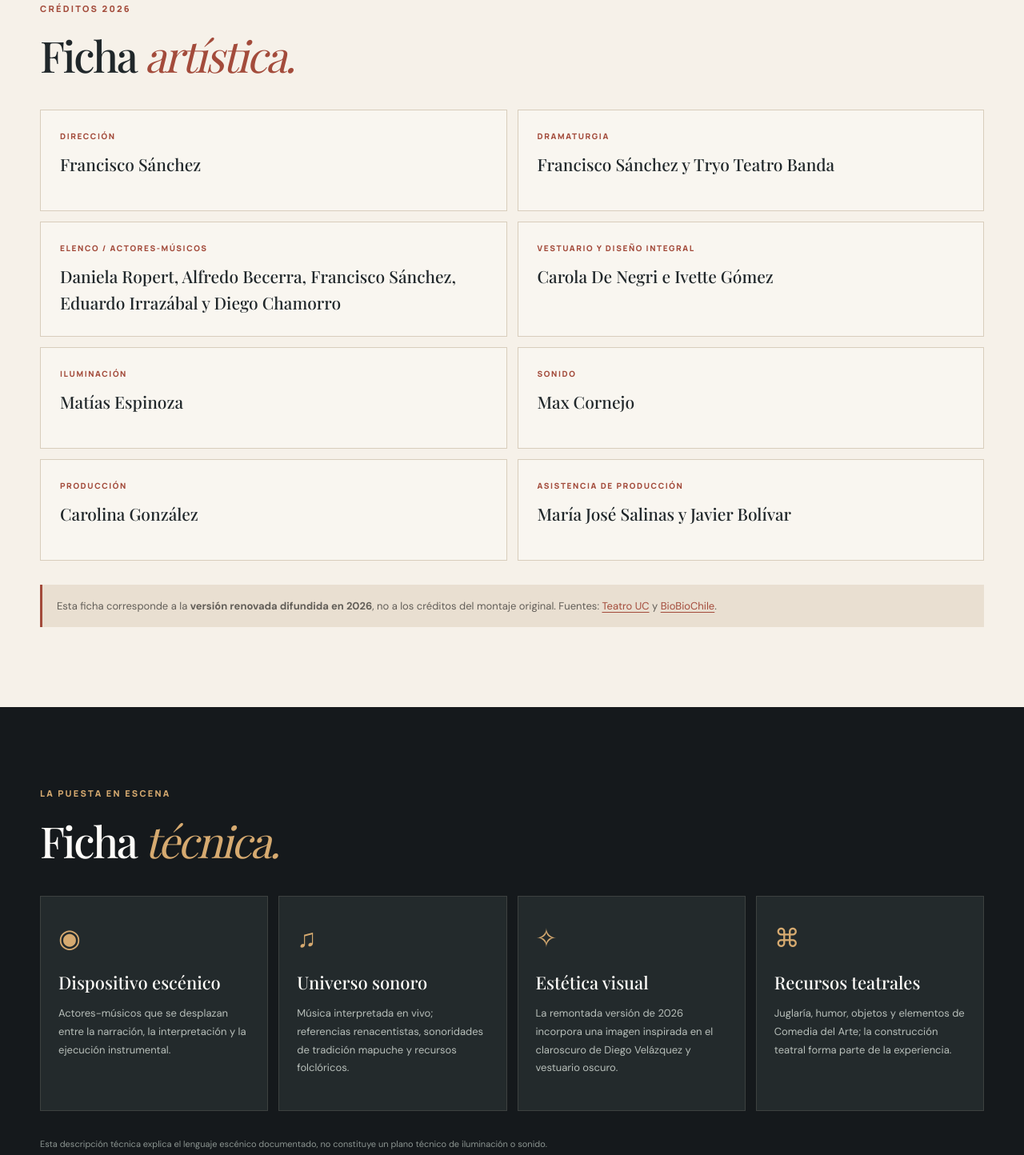
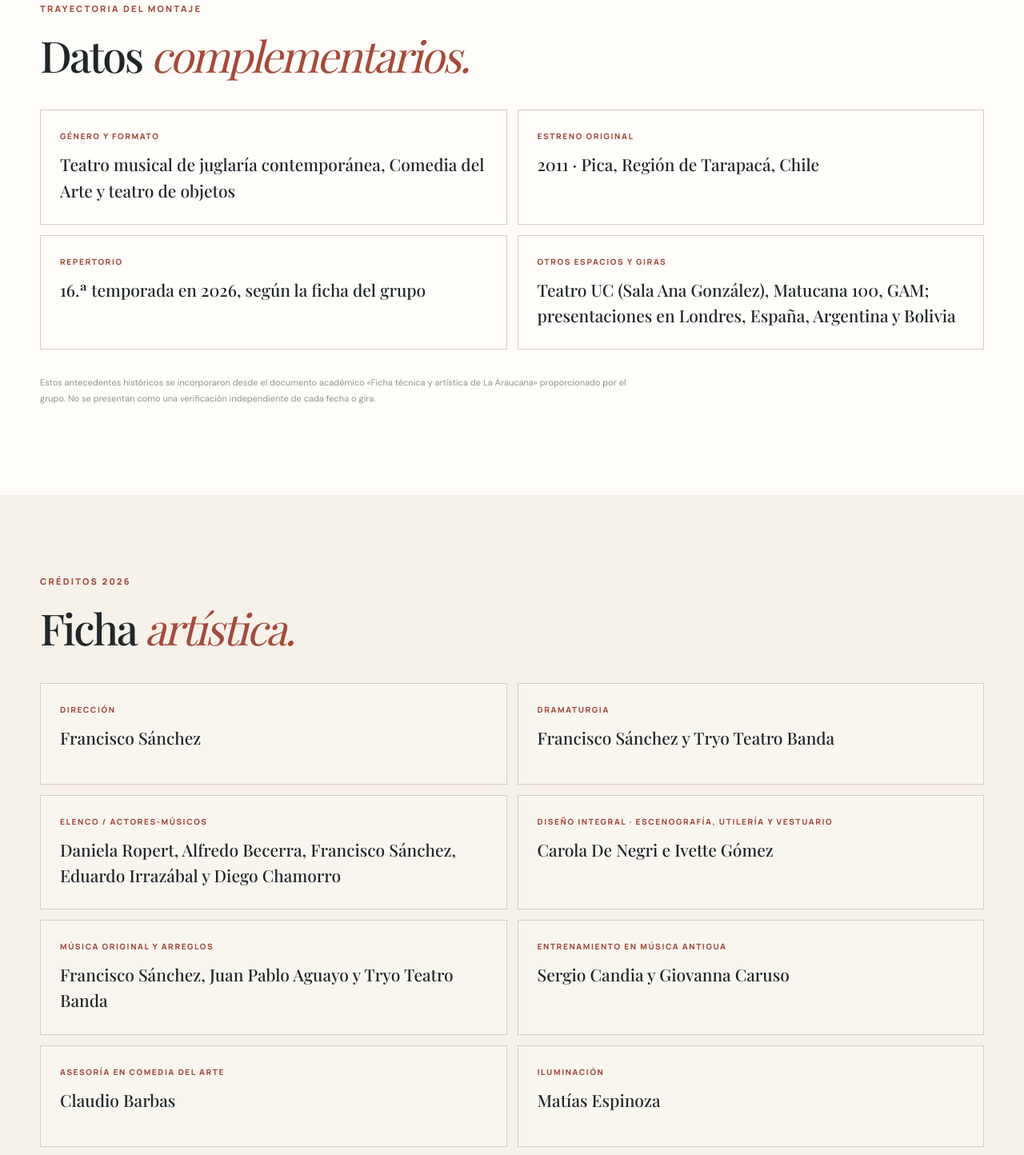
Before and after one commit to dincris12/laaraucanaobra, a plain HTML site: page ficha.html in a window 1280 px wide. Shown: the part 1214-2658 px from the top of the page at 80% size. Drawn offline with nearby package versions, Linux system fonts and the light colour scheme.

Commit message:
content: completar fichas técnicas con datos del documento del grupo

```diff
--- a/ficha.html
+++ b/ficha.html
@@ -24,17 +24,28 @@
   <main id="principal">
 <section class="page-banner"><div class="wrap"><div class="breadcrumb"><a href="index.html">Inicio</a><span>/</span> Ficha técnica</div><div class="kicker gold">02 · DETRÁS DEL TELÓN</div><h1 class="page-title">Ficha técnica <span class="accent-dot">&</span><br><em>ficha artística.</em></h1><p class="page-intro">Los nombres y oficios que hacen posible la puesta en escena de la versión renovada de 2026.</p></div></section>
 <section class="section section-light"><div class="wrap"><div class="section-head dark-head"><div><div class="kicker">INFORMACIÓN GENERAL</div><h2 class="display">Datos de <em>la función.</em></h2></div></div><div class="stats-grid"><div class="stat-card"><span>OBRA</span><strong>La Araucana</strong><small>Tryo Teatro Banda</small></div><div class="stat-card"><span>DURACIÓN</span><strong>75 min.</strong><small>Información de Teatro UC 2026</small></div><div class="stat-card"><span>RETROSPECTIVA</span><strong>11–14 nov.</strong><small>Temporada de 2026</small></div><div class="stat-card"><span>ESPACIO</span><strong>TNCH</strong><small>Sala Antonio Varas · Santiago</small></div></div></div></section>
+<section class="section section-light"><div class="wrap"><div class="kicker">TRAYECTORIA DEL MONTAJE</div><h2 class="display">Datos <em>complementarios.</em></h2><div class="credits-grid">
+<div class="credit-box"><span>GÉNERO Y FORMATO</span><strong>Teatro musical de juglaría contemporánea, Comedia del Arte y teatro de objetos</strong></div>
+<div class="credit-box"><span>ESTRENO ORIGINAL</span><strong>2011 · Pica, Región de Tarapacá, Chile</strong></div>
+<div class="credit-box"><span>REPERTORIO</span><strong>16.ª temporada en 2026, según la ficha del grupo</strong></div>
+<div class="credit-box"><span>OTROS ESPACIOS Y GIRAS</span><strong>Teatro UC (Sala Ana González), Matucana 100, GAM; presentaciones en Londres, España, Argentina y Bolivia</strong></div>
+</div><p class="section-footnote">Estos antecedentes históricos se incorporaron desde el documento académico «Ficha técnica y artística de La Araucana» proporcionado por el grupo. No se presentan como una verificación independiente de cada fecha o gira.</p></div></section>
 <section class="section section-parchment"><div class="wrap"><div class="kicker">CRÉDITOS 2026</div><h2 class="display">Ficha <em>artística.</em></h2><div class="credits-grid">
 <div class="credit-box"><span>DIRECCIÓN</span><strong>Francisco Sánchez</strong></div>
 <div class="credit-box"><span>DRAMATURGIA</span><strong>Francisco Sánchez y Tryo Teatro Banda</strong></div>
 <div class="credit-box"><span>ELENCO / ACTORES-MÚSICOS</span><strong>Daniela Ropert, Alfredo Becerra, Francisco Sánchez, Eduardo Irrazábal y Diego Chamorro</strong></div>
-<div class="credit-box"><span>VESTUARIO Y DISEÑO INTEGRAL</span><strong>Carola De Negri e Ivette Gómez</strong></div>
+<div class="credit-box"><span>DISEÑO INTEGRAL · ESCENOGRAFÍA, UTILERÍA Y VESTUARIO</span><strong>Carola De Negri e Ivette Gómez</strong></div>
+<div class="credit-box"><span>MÚSICA ORIGINAL Y ARREGLOS</span><strong>Francisco Sánchez, Juan Pablo Aguayo y Tryo Teatro Banda</strong></div>
+<div class="credit-box"><span>ENTRENAMIENTO EN MÚSICA ANTIGUA</span><strong>Sergio Candia y Giovanna Caruso</strong></div>
+<div class="credit-box"><span>ASESORÍA EN COMEDIA DEL ARTE</span><strong>Claudio Barbas</strong></div>
 <div class="credit-box"><span>ILUMINACIÓN</span><strong>Matías Espinoza</strong></div>
 <div class="credit-box"><span>SONIDO</span><strong>Max Cornejo</strong></div>
 <div class="credit-box"><span>PRODUCCIÓN</span><strong>Carolina González</strong></div>
 <div class="credit-box"><span>ASISTENCIA DE PRODUCCIÓN</span><strong>María José Salinas y Javier Bolívar</strong></div>
-</div><div class="source-note">Esta ficha corresponde a la <strong>versión renovada difundida en 2026</strong>, no a los créditos del montaje original. Fuentes: <a href="https://artes.uc.cl/evento/la-araucana/" target="_blank" rel="noopener noreferrer">Teatro UC</a> y <a href="https://www.biobiochile.cl/noticias/artes-y-cultura/teatro/2026/07/04/francisco-sanchez-director-de-la-araucana-historiadores-conservadores-no-valoran-cultura-mapuche.shtml" target="_blank" rel="noopener noreferrer">BioBioChile</a>.</div></div></section>
-<section class="section section-dark"><div class="wrap"><div class="kicker gold">LA PUESTA EN ESCENA</div><h2 class="display white">Ficha <em>técnica.</em></h2><div class="tech-grid"><div class="tech-card"><div class="tech-icon">◉</div><h3>Dispositivo escénico</h3><p>Actores-músicos que se desplazan entre la narración, la interpretación y la ejecución instrumental.</p></div><div class="tech-card"><div class="tech-icon">♫</div><h3>Universo sonoro</h3><p>Música interpretada en vivo; referencias renacentistas, sonoridades de tradición mapuche y recursos folclóricos.</p></div><div class="tech-card"><div class="tech-icon">✧</div><h3>Estética visual</h3><p>La remontada versión de 2026 incorpora una imagen inspirada en el claroscuro de Diego Velázquez y vestuario oscuro.</p></div><div class="tech-card"><div class="tech-icon">⌘</div><h3>Recursos teatrales</h3><p>Juglaría, humor, objetos y elementos de Comedia del Arte; la construcción teatral forma parte de la experiencia.</p></div></div><p class="section-footnote">Esta descripción técnica explica el lenguaje escénico documentado, no constituye un plano técnico de iluminación o sonido.</p></div></section>
+</div><div class="source-note">La nómina del elenco y parte de los créditos provienen de fuentes sobre la <strong>versión renovada de 2026</strong>. Los créditos musicales y asesorías se complementaron con la ficha técnica y artística elaborada por el grupo (documento académico aportado al proyecto). Fuentes públicas: <a href="https://artes.uc.cl/evento/la-araucana/" target="_blank" rel="noopener noreferrer">Teatro UC</a> y <a href="https://www.biobiochile.cl/noticias/artes-y-cultura/teatro/2026/07/04/francisco-sanchez-director-de-la-araucana-historiadores-conservadores-no-valoran-cultura-mapuche.shtml" target="_blank" rel="noopener noreferrer">BioBioChile</a>.</div></div></section>
+<section class="section section-dark"><div class="wrap"><div class="kicker gold">LA PUESTA EN ESCENA</div><h2 class="display white">Ficha <em>técnica.</em></h2><div class="tech-grid"><div class="tech-card"><div class="tech-icon">◉</div><h3>Dispositivo escénico</h3><p>Actores-músicos que se desplazan entre la narración, la interpretación y la ejecución instrumental.</p></div><div class="tech-card"><div class="tech-icon">♫</div><h3>Universo sonoro</h3><p>Música interpretada en vivo; referencias renacentistas, sonoridades de tradición mapuche y recursos folclóricos.</p></div><div class="tech-card"><div class="tech-icon">✧</div><h3>Estética visual</h3><p>La remontada versión de 2026 incorpora una imagen inspirada en el claroscuro de Diego Velázquez y vestuario oscuro.</p></div><div class="tech-card"><div class="tech-icon">⌘</div><h3>Recursos teatrales</h3><p>Juglaría, humor, teatro de objetos y elementos de la Comedia del Arte; la construcción teatral forma parte de la experiencia.</p></div>
+<div class="tech-card"><div class="tech-icon">♪</div><h3>Instrumentos y voces</h3><p>Según la ficha del grupo: viola da gamba, flautas dulces, trombón, órgano portátil, guitarra, pandero, bombo legüero, instrumentos mapuches y canto coral polifónico.</p></div>
+<div class="tech-card"><div class="tech-icon">♬</div><h3>Referencias musicales</h3><p>La ficha académica vincula los arreglos con el compositor renacentista Juan del Encina y con sonoridades tradicionales mapuches.</p></div></div><p class="section-footnote">Esta descripción técnica explica el lenguaje escénico documentado, no constituye un plano técnico de iluminación o sonido.</p></div></section>
 </main>
   <footer class="footer">
     <div class="wrap footer-grid">
```
